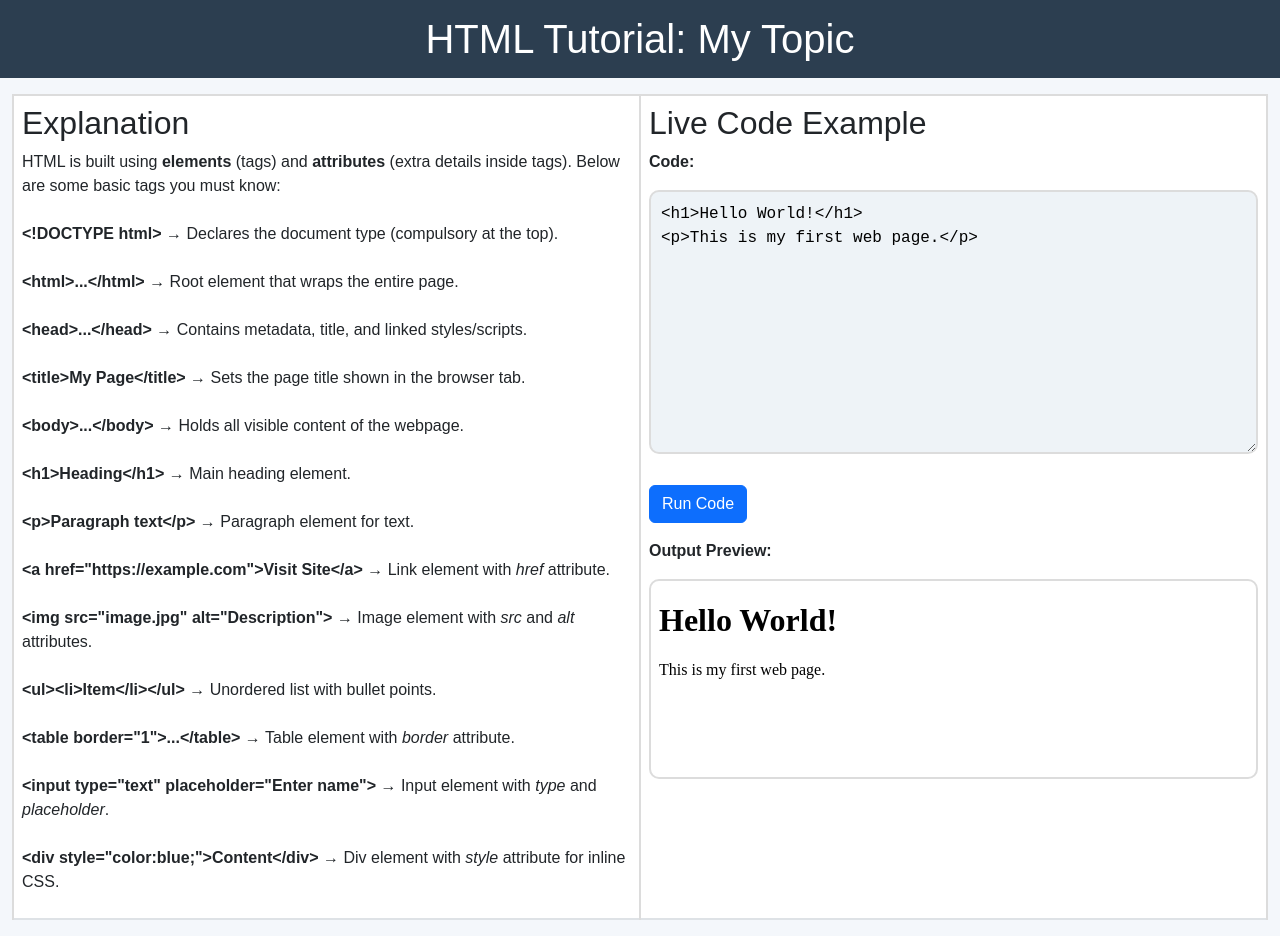
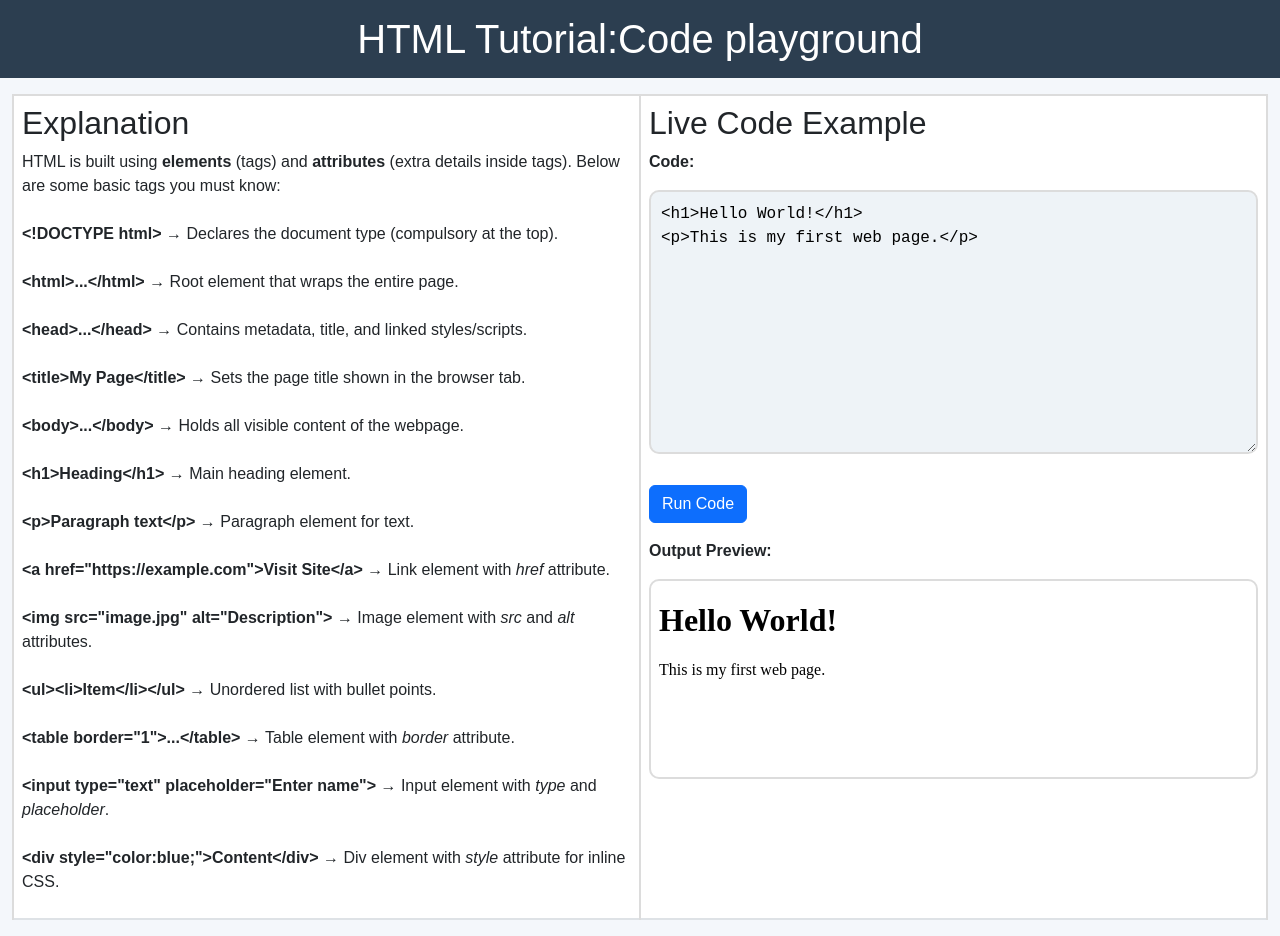
Before and after one commit to sohanmkcse25-ship-it/EXP-LEARNING, a plain HTML site: page index.html in a window 1280 px wide. Drawn offline with nearby package versions, Linux system fonts and the light colour scheme.

Commit message:
Update index.html

```diff
--- a/index.html
+++ b/index.html
@@ -53,7 +53,7 @@
 </head>
 <body>
 
-<h1>HTML Tutorial: My Topic</h1>
+<h1>HTML Tutorial:Code playground</h1>
 
 <div class="container-fluid mt-3">
 <table class="table">
```
